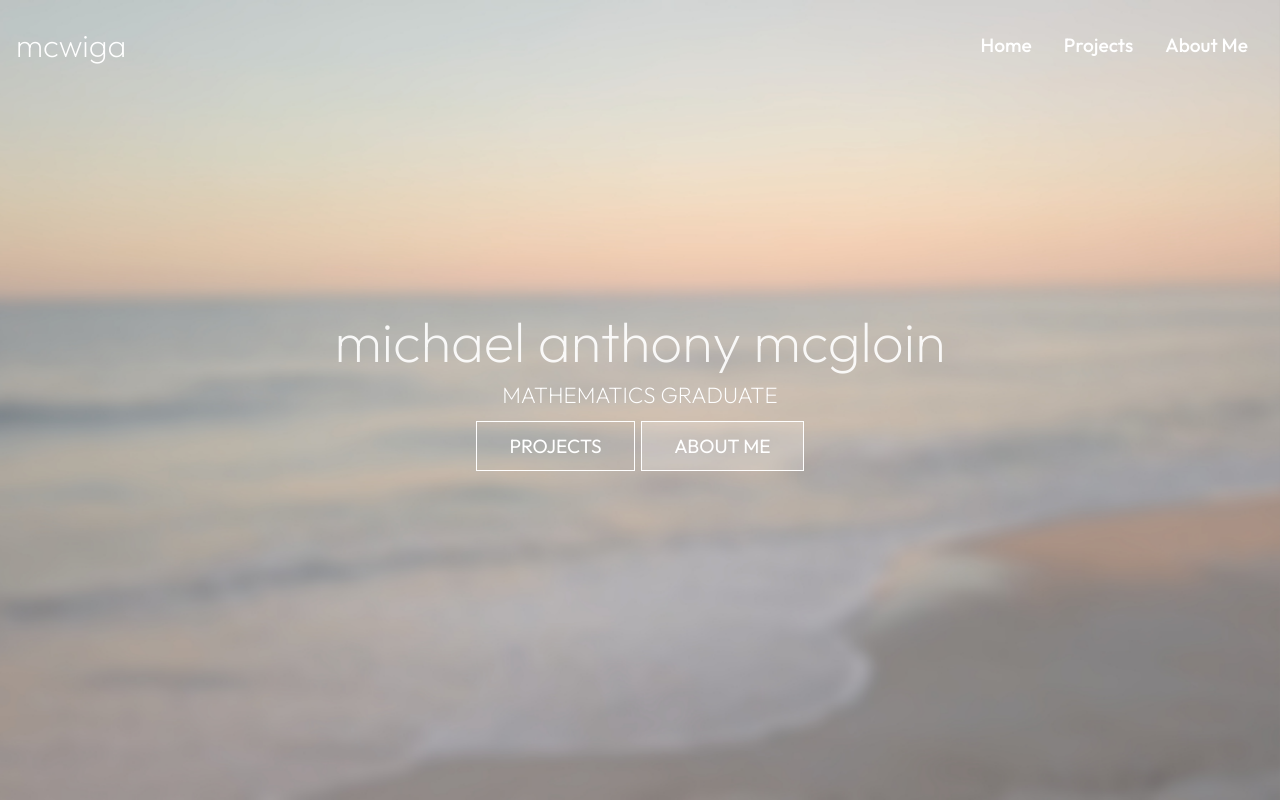
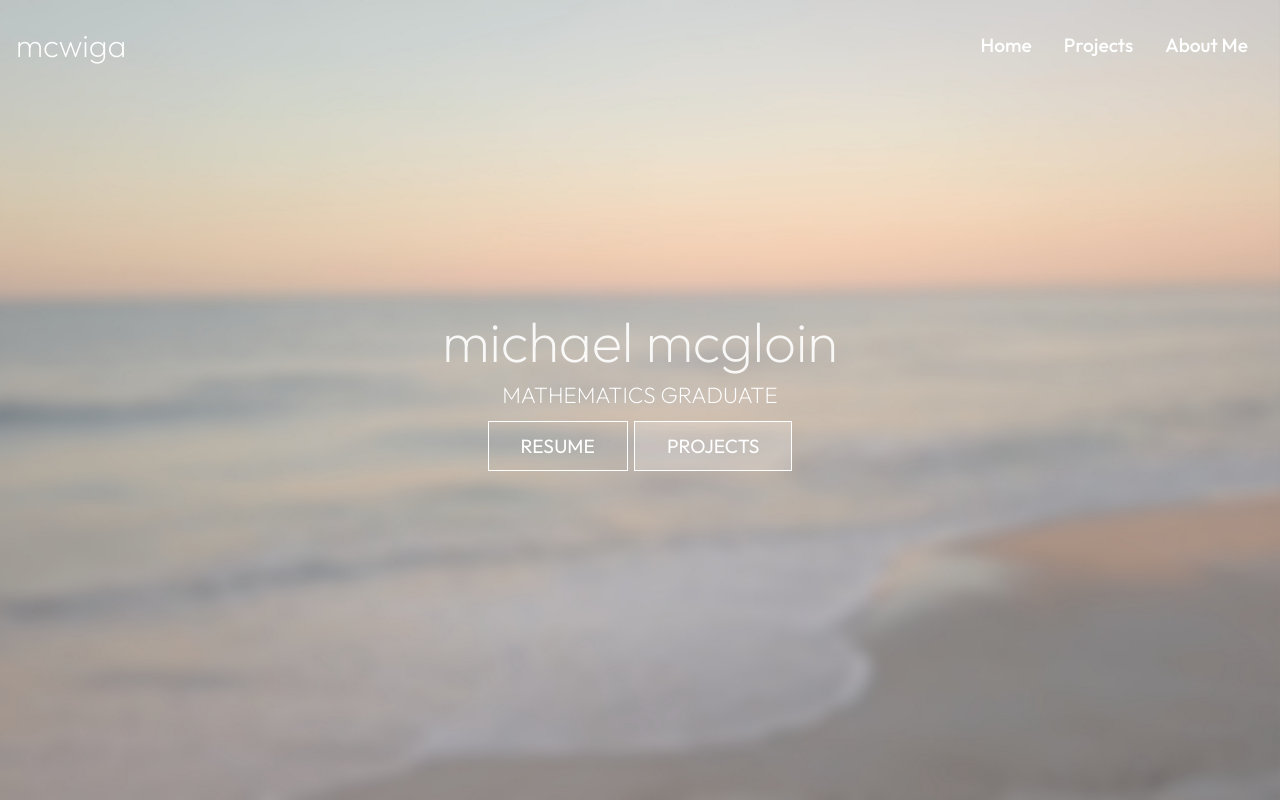
Before and after one commit to mcwiga/mcwiga.github.io, a React (Create React App) app: page / in a window 1280 px wide. Shown: the top 800 px of the page. Built offline with nearby package versions, Linux system fonts and the light colour scheme.

Commit message:
links uupdated

```diff
--- a/src/components/Video.js
+++ b/src/components/Video.js
@@ -9,15 +9,15 @@ function Video() {
   return (
     <div className='hero'><Render/>
         <div className='content'>
-            <h1>Michael anthony McGloin</h1>
+            <h1>Michael McGloin</h1>
             <p>Mathematics Graduate</p>
             <div>
-                <Link to='/projects' className='btn'>
+                <a href='https://docs.google.com/document/d/1lAbzRmNcgCobhZAC-P8-U3T74pJp2FLhW80rJukGMGU/edit?usp=sharing' className='btn' l>
+                    Resume
+                </a>
+                <a href='https://github.com/mcwiga' className='btn btn-light'>
                     Projects
-                </Link>
-                <Link to='/about-me' className='btn btn-light'>
-                    About Me
-                </Link>
+                </a>
             </div>
         </div>
     </div>
```
Also changed, not shown: 1 other file (tests, documents, lock files or other folders).
